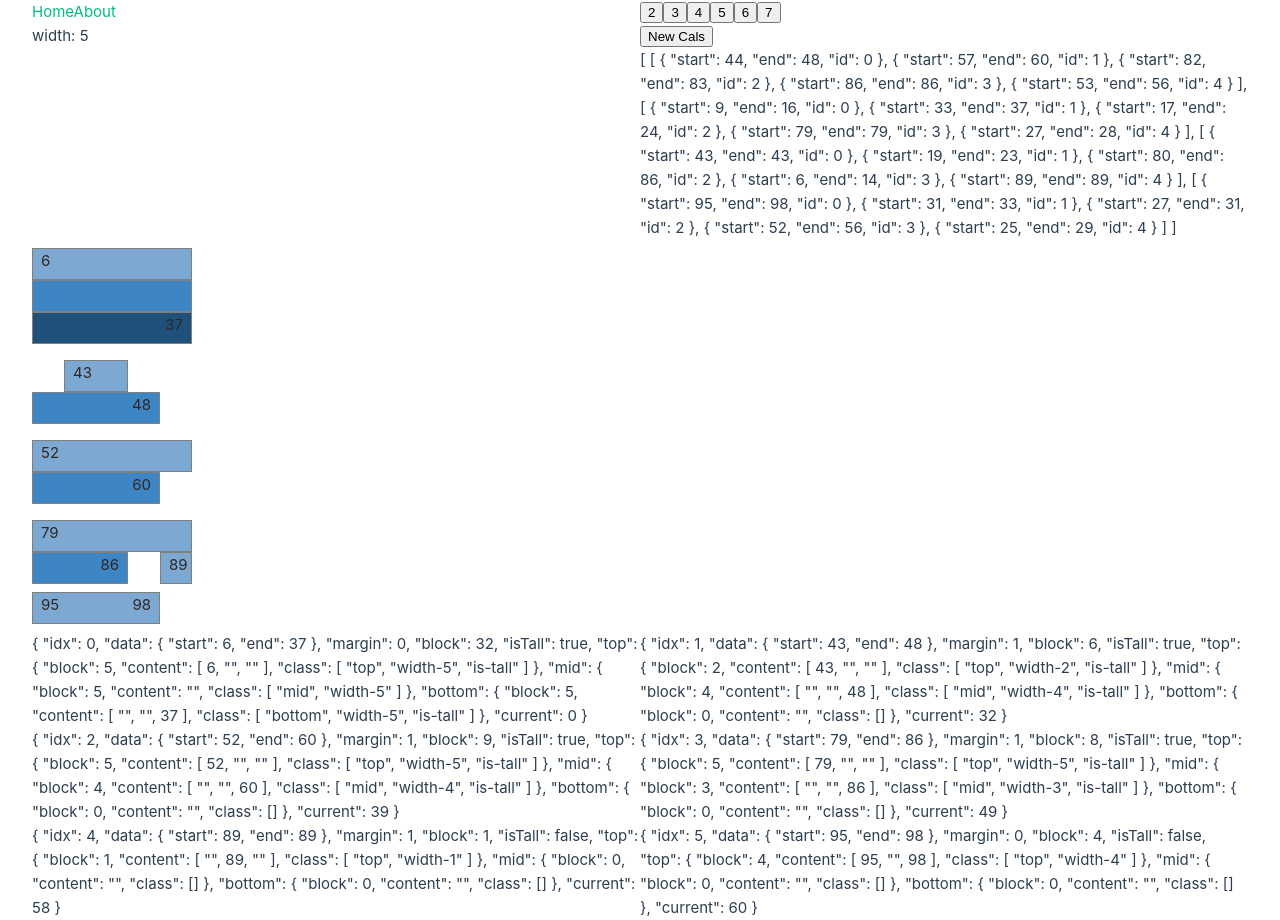
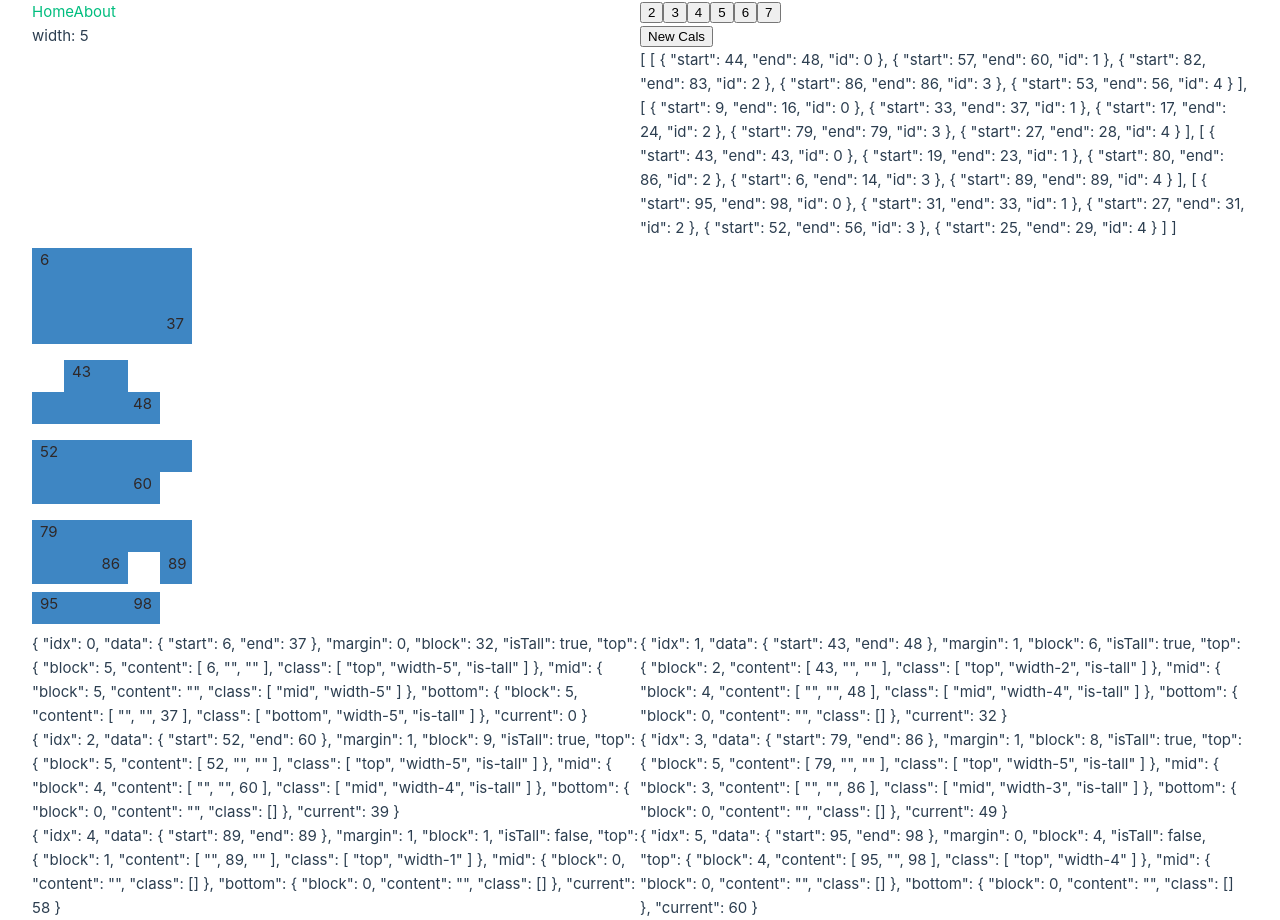
Before and after one commit to k-flynn-webdev/app-short-cal, a Vue app: page /group in a window 1280 px wide. Built offline with nearby package versions, Linux system fonts and the light colour scheme.

Commit message:
still some issues to fix but closer visually

```diff
--- a/src/components/Group.vue
+++ b/src/components/Group.vue
@@ -15,6 +15,13 @@ const { getCalDataIslands, getCalDataIslandsMargin } = storeToRefs(
 const calDataIslandsMargins = computed(() =>
   getCalDataIslandsMargin.value(getCols.value)
 );
+
+// TODO : Re write this all with the idea that theres 3 modes/types of groupObject and render that way ""
+// todo eg ["small", "medium", "large"] based on that define the render
+// todo which means the build function needs to have that property!
+// todo also classes and extra things like that shouldn't be done in the object but worked out
+// todo in the component
+// todo new groupObject will no longer need top.block mid.block etc just an array with 1 - 3 values!
 </script>
 
 <template>
@@ -42,7 +49,7 @@ const calDataIslandsMargins = computed(() =>
 .block {
   display: block;
   background-color: #3e86c3;
-  border: 1px solid grey;
+  //border: 1px solid grey;
   height: 2rem;
   color: #2f2828;
   position: relative;
@@ -71,10 +78,10 @@ const calDataIslandsMargins = computed(() =>
 }
 .top {
   margin-bottom: 0.5rem;
-  background-color: #7ca8d2;
+  //background-color: #7ca8d2;
 }
 .bottom {
-  background-color: #1e507a;
+  //background-color: #1e507a;
 }
 .empty {
   width: 2rem;
```
